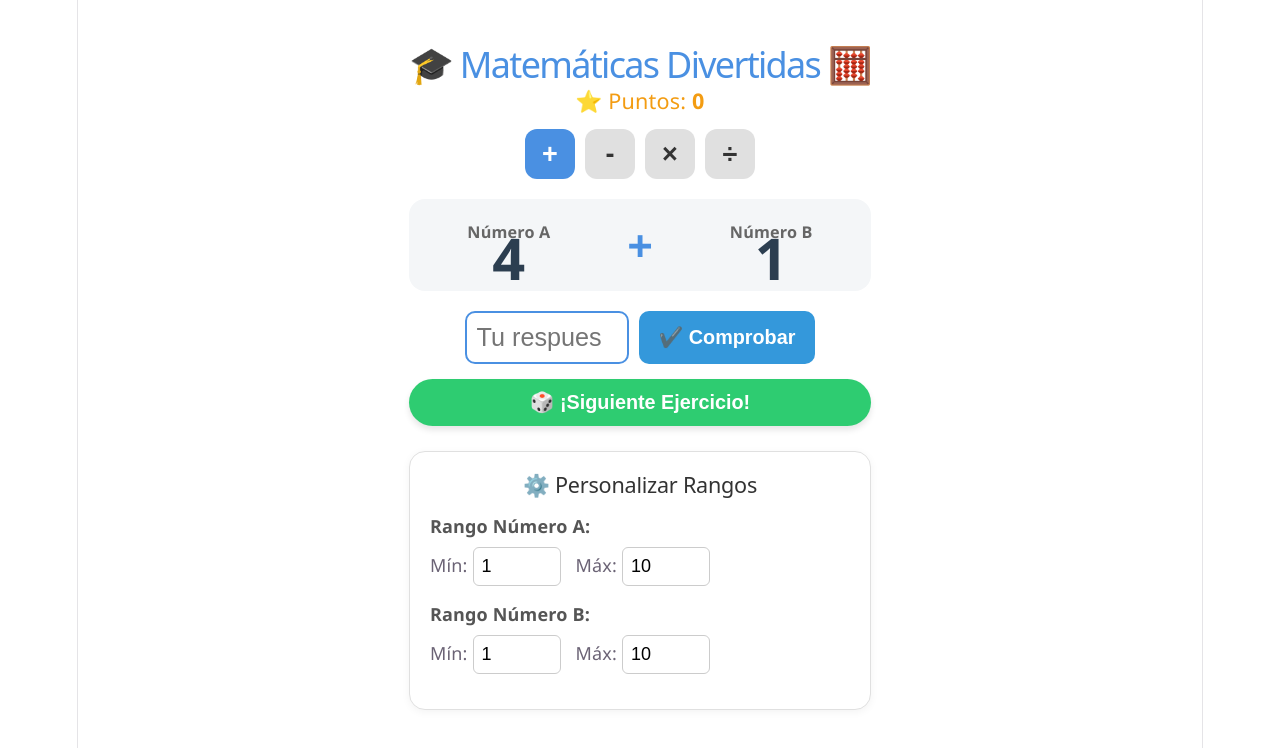
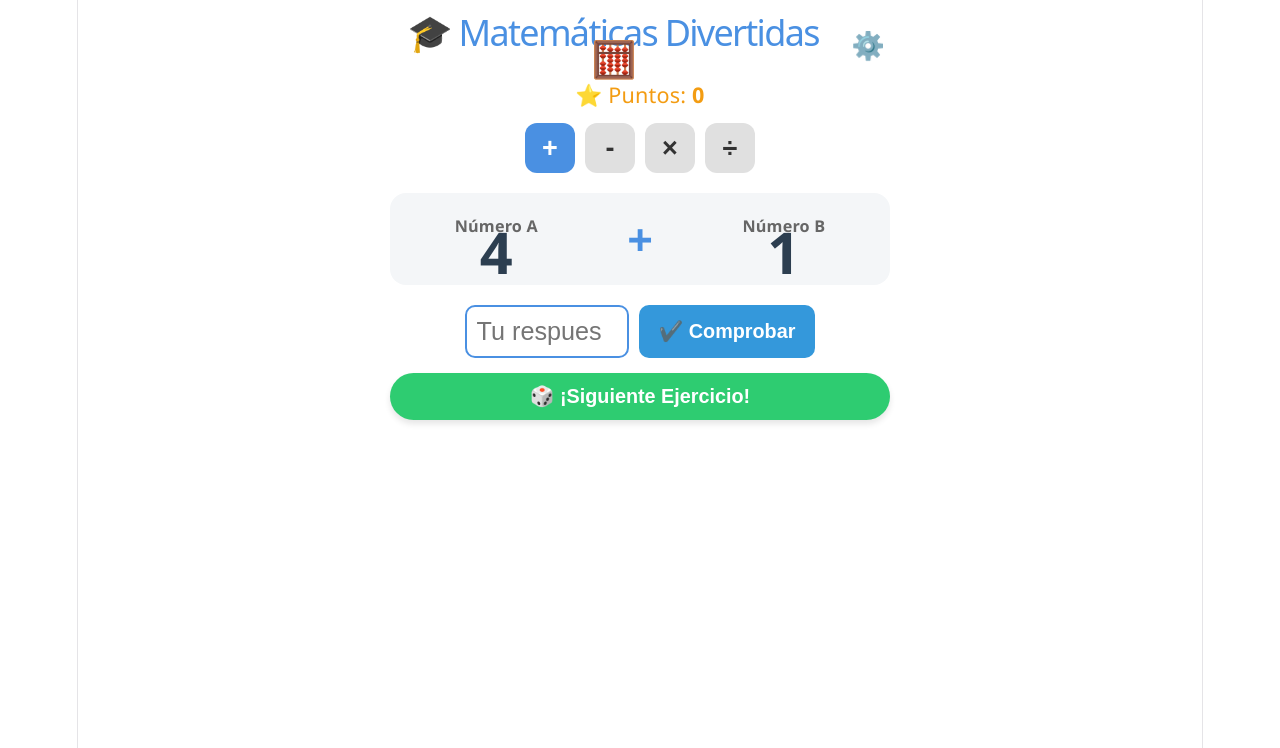
Before and after one commit to itsmob/matematicas-para-ni-os, a React (Vite) app: page / in a window 1280 px wide. Shown: the top 748 px of the page. Built offline with nearby package versions, Linux system fonts and the light colour scheme.

Commit message:
agrega modal para limpiar la ui

```diff
--- a/src/App.tsx
+++ b/src/App.tsx
@@ -1,19 +1,33 @@
+import { useState } from 'react'
 import { MathProvider } from './contexto/MathContext'
 import { ScoreBoard } from './componentes/ScoreBoard'
 import { OperationSelector } from './componentes/OperationSelector'
 import { ExerciseCard } from './componentes/ExerciseCard'
 import { AnswerForm } from './componentes/AnswerForm'
-import { RangeConfig } from './componentes/RangeConfig'
+import { ConfigModal } from './componentes/ConfigModal'
 
 function AppContent() {
+  const [isModalOpen, setIsModalOpen] = useState(false)
+
   return (
     <div style={styles.container}>
-      <h1 style={styles.title}>🎓 Matemáticas Divertidas 🧮</h1>
+      <header style={styles.header}>
+        <h1 style={styles.title}>🎓 Matemáticas Divertidas 🧮</h1>
+        <button
+          style={styles.configBtn}
+          onClick={() => setIsModalOpen(true)}
+          title="Configurar Rangos"
+        >
+          ⚙️
+        </button>
+      </header>
+
       <ScoreBoard />
       <OperationSelector />
       <ExerciseCard />
       <AnswerForm />
-      <RangeConfig />
+
+      <ConfigModal isOpen={isModalOpen} onClose={() => setIsModalOpen(false)} />
     </div>
   )
 }
@@ -33,10 +47,27 @@ const styles = {
     padding: '20px',
     fontFamily: 'Segoe UI, Tahoma, Geneva, Verdana, sans-serif',
     textAlign: 'center' as const,
+    position: 'relative' as const,
+  },
+  header: {
+    display: 'flex',
+    justifyContent: 'center',
+    alignItems: 'center',
+    gap: '10px',
+    marginBottom: '10px',
   },
   title: {
     color: '#4A90E2',
     fontSize: '2rem',
-    marginBottom: '10px',
+    margin: 0,
+  },
+  configBtn: {
+    background: 'none',
+    border: 'none',
+    fontSize: '1.5rem',
+    cursor: 'pointer',
+    padding: '5px',
+    borderRadius: '50%',
+    transition: 'transform 0.2s',
   },
 }
--- /dev/null
+++ b/src/componentes/ConfigModal.tsx
@@ -0,0 +1,83 @@
+import { RangeConfig } from './RangeConfig'
+
+interface ConfigModalProps {
+  isOpen: boolean
+  onClose: () => void
+}
+
+export const ConfigModal = ({ isOpen, onClose }: ConfigModalProps) => {
+  if (!isOpen) return null
+
+  return (
+    <div style={styles.modalOverlay} onClick={onClose}>
+      <div style={styles.modalContent} onClick={(e) => e.stopPropagation()}>
+        <div style={styles.modalHeader}>
+          <h2 style={styles.modalTitle}>Configuración</h2>
+          <button style={styles.closeBtn} onClick={onClose}>
+            ✖
+          </button>
+        </div>
+
+        <RangeConfig />
+
+        <button style={styles.saveBtn} onClick={onClose}>
+          Guardar y Cerrar
+        </button>
+      </div>
+    </div>
+  )
+}
+
+const styles = {
+  modalOverlay: {
+    position: 'fixed' as const,
+    top: 0,
+    left: 0,
+    right: 0,
+    bottom: 0,
+    backgroundColor: 'rgba(0, 0, 0, 0.5)',
+    display: 'flex',
+    justifyContent: 'center',
+    alignItems: 'center',
+    zIndex: 1000,
+    padding: '20px',
+  },
+  modalContent: {
+    backgroundColor: '#fff',
+    borderRadius: '16px',
+    padding: '20px',
+    width: '100%',
+    maxWidth: '420px',
+    boxShadow: '0 10px 25px rgba(0,0,0,0.2)',
+  },
+  modalHeader: {
+    display: 'flex',
+    justifyContent: 'space-between',
+    alignItems: 'center',
+    marginBottom: '15px',
+  },
+  modalTitle: {
+    margin: 0,
+    fontSize: '1.3rem',
+    color: '#333',
+  },
+  closeBtn: {
+    background: 'none',
+    border: 'none',
+    fontSize: '1.2rem',
+    cursor: 'pointer',
+    color: '#888',
+  },
+  saveBtn: {
+    marginTop: '15px',
+    backgroundColor: '#4A90E2',
+    color: 'white',
+    border: 'none',
+    padding: '10px 20px',
+    borderRadius: '8px',
+    fontSize: '1rem',
+    fontWeight: 'bold',
+    cursor: 'pointer',
+    width: '100%',
+  },
+}
```
